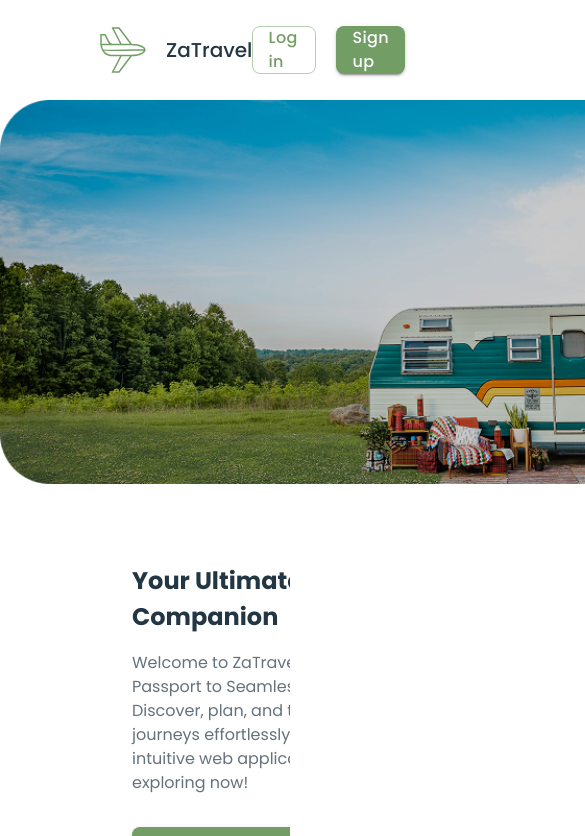
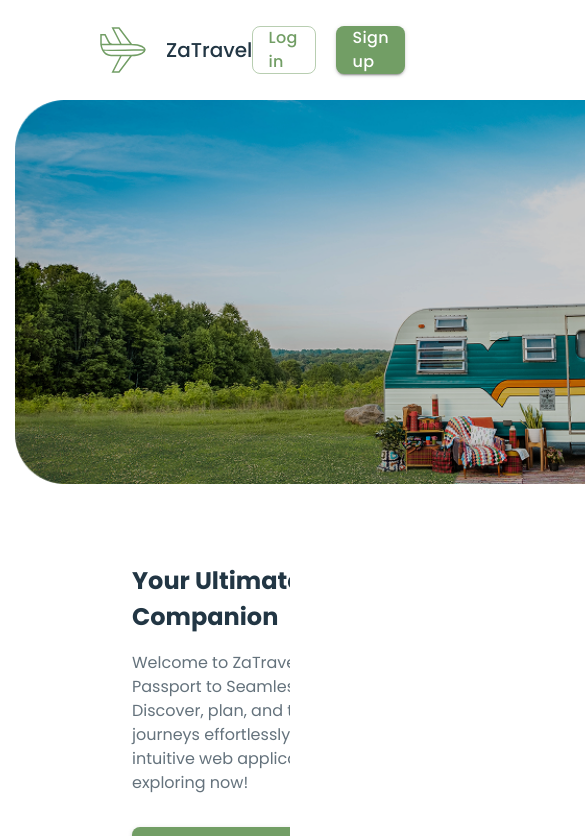
Before and after one commit to Mortharion-tech/za-travel, a React (Vite) app: page / in a window 390 px wide. Shown: the top 836 px of the page, 585 px wide, since content can reach past the window. Built offline with nearby package versions, Linux system fonts and the light colour scheme; no server answers.

Commit message:
Update MobileLandingPage.tsx

```diff
--- a/src/features/landing/components/MobileLandingPage.tsx
+++ b/src/features/landing/components/MobileLandingPage.tsx
@@ -7,7 +7,7 @@ import AppFeatures from './AppFeatures';
 import Footer from './Footer';
 import Header from './Header';
 import MobileHero from './Hero/MobileHero';
-import NextTrip from './NextTrip';
+import MobileNextTrip from './MobileNextTrip';
 
 export default function MobileLandingPage() {
   return (
@@ -18,13 +18,14 @@ export default function MobileLandingPage() {
         src={camperMobileImage}
         alt="Camping Van"
         height="384px"
+        sx={{ px: '15px' }}
       />
       <Box sx={{ px: '100px' }}>
         <MobileHero />
         <AppFeatures />
         <Advantages />
       </Box>
-      <NextTrip />
+      <MobileNextTrip />
       <Footer />
     </>
   );
```
